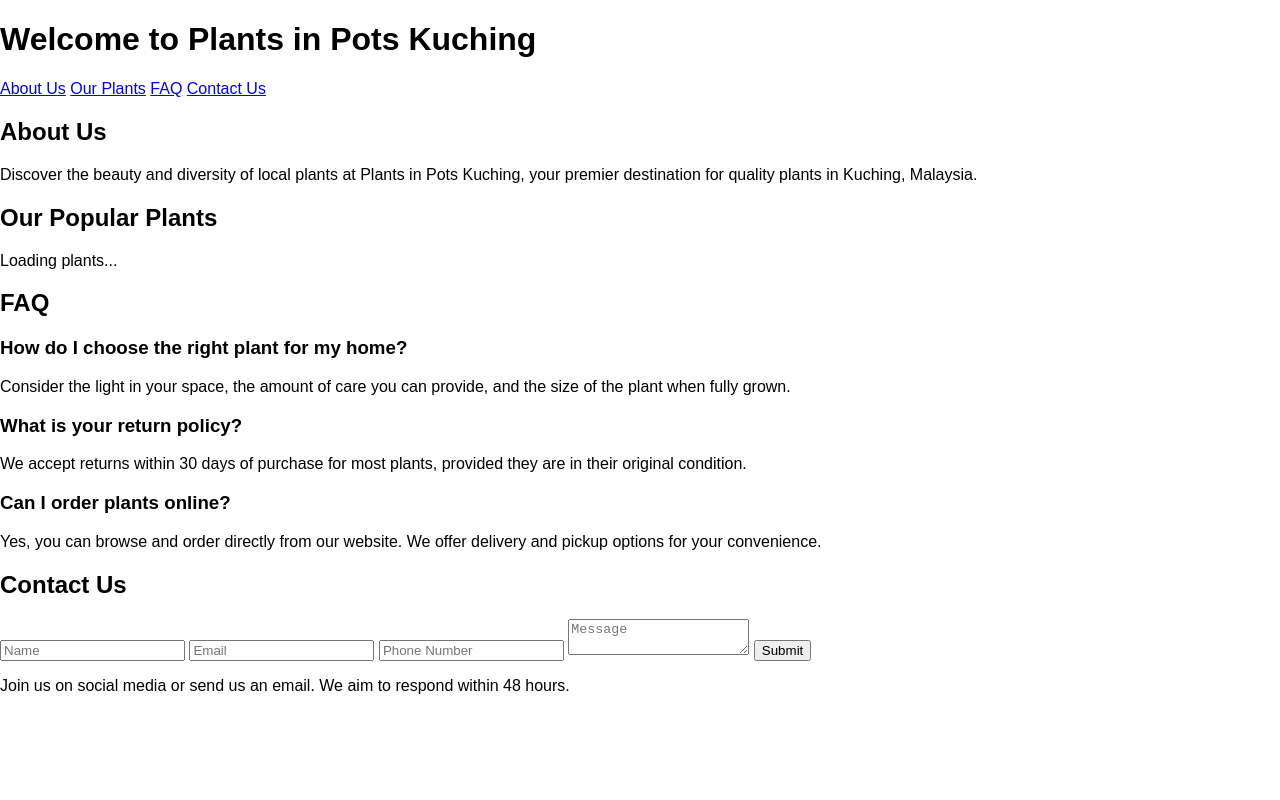
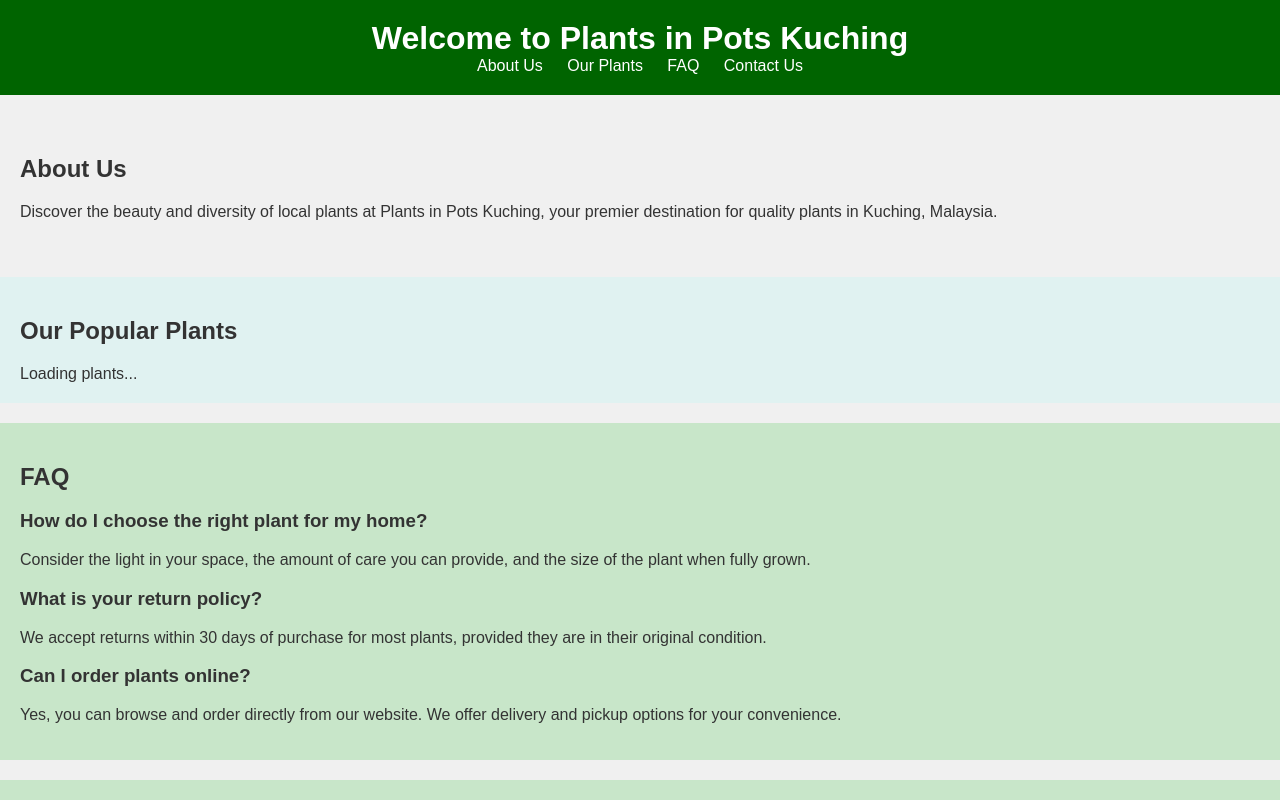
Before and after one commit to anip2122/plantwebsite, a plain HTML site: page index.html in a window 1280 px wide. Shown: the top 800 px of the page. Drawn offline with Linux system fonts and the light colour scheme.

Commit message:
Update styles.css

```diff
--- a/styles.css
+++ b/styles.css
@@ -1,21 +1,61 @@
-/* styles.css */
 body {
-    font-family: Arial, sans-serif;
+    font-family: 'Arial', sans-serif;
+    color: #333;
+    background-color: #f0f0f0;
     margin: 0;
-    padding: 0;
-    box-sizing: border-box;
-}
-
-nav ul {
-    list-style-type: none;
     padding: 0;
 }
 
-nav ul li {
-    display: inline;
-    margin-right: 20px;
+header {
+    background-color: #006400;
+    color: #fff;
+    padding: 20px;
+    text-align: center;
 }
 
-form {
+header h1 {
+    margin: 0;
+}
+
+nav a {
+    color: #fff;
+    margin: 0 10px;
+    text-decoration: none;
+    transition: color 0.3s ease;
+}
+
+nav a:hover {
+    color: #add8e6;
+}
+
+section {
+    padding: 20px;
     margin-top: 20px;
 }
+
+#products-services {
+    background-color: #e0f2f1;
+}
+
+#faq, #contact {
+    background-color: #c8e6c9;
+}
+
+form input, form textarea, form button {
+    display: block;
+    width: 100%;
+    padding: 10px;
+    margin-top: 10px;
+}
+
+button {
+    background-color: #006400;
+    color: white;
+    border: none;
+    cursor: pointer;
+    transition: background-color 0.3s ease;
+}
+
+button:hover {
+    background-color: #004d00;
+}
```
